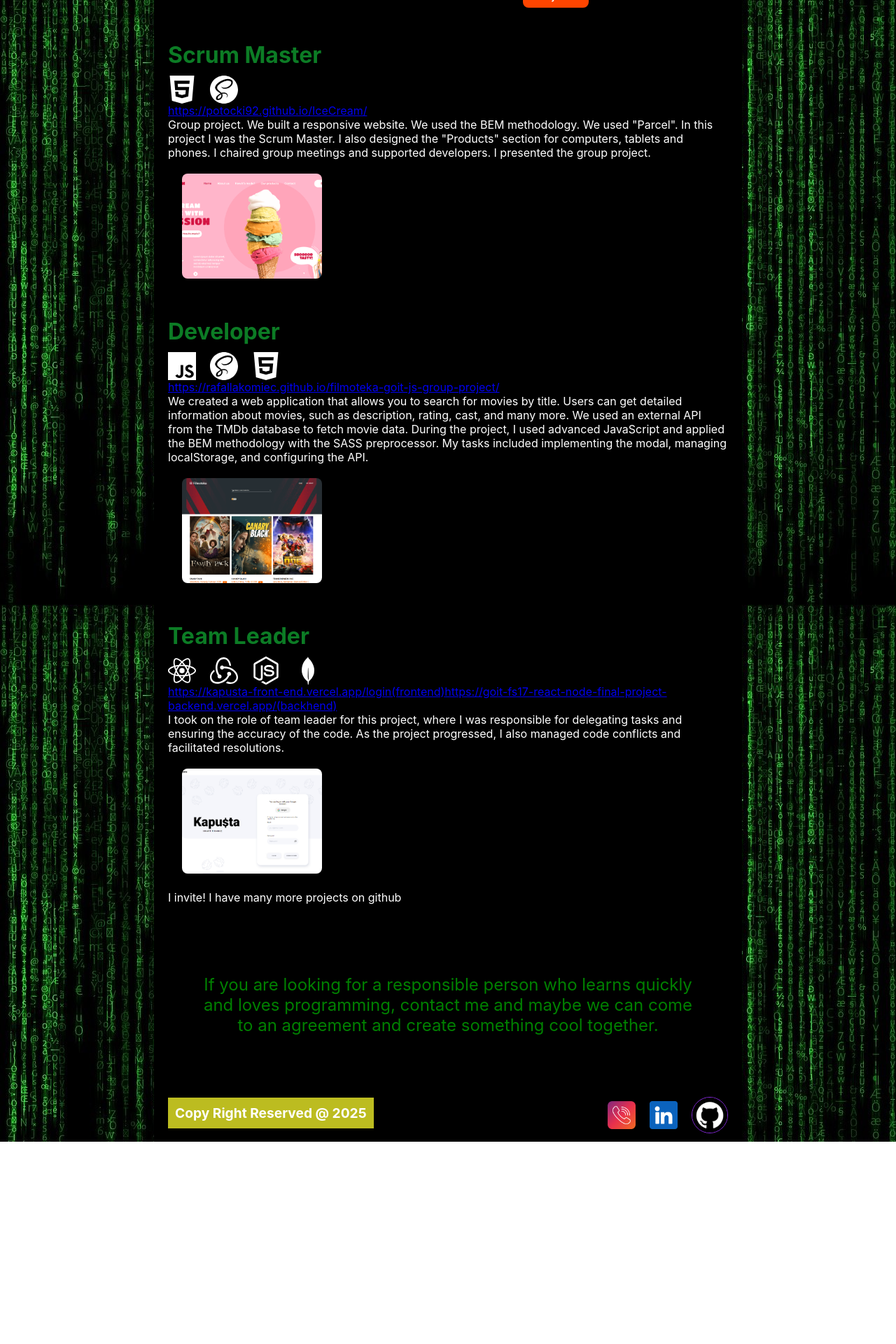
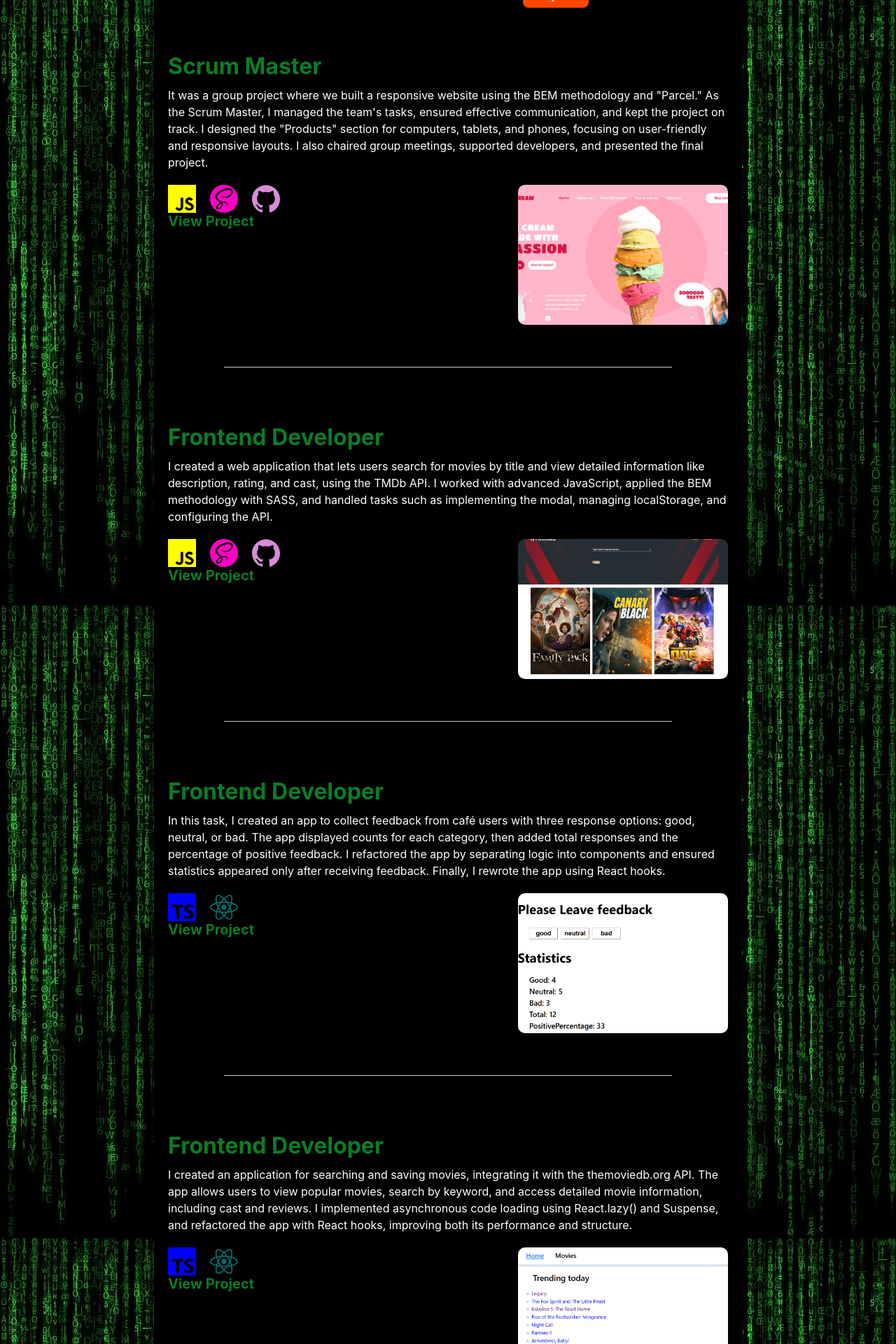
Before and after one commit to MateuszKar2/Portfolio, a React (Create React App) app: page /projects in a window 1280 px wide. Shown: the part 40-1960 px from the top of the page at 70% size. Before the commit the page ends 1671 px from the top, so only its background shows below. Built offline with nearby package versions, Linux system fonts and the light colour scheme.

Commit message:
add Projects

```diff
--- a/src/pages/Projects.jsx
+++ b/src/pages/Projects.jsx
@@ -1,121 +1,202 @@
 
 
 import styles from './../module/Projects.module.css';
-import {SiJavascript, SiReact, SiHtml5, SiSass, SiRedux, SiNodedotjs, SiMongodb } from 'react-icons/si';
+
+import {JavaScript, React, Node, Github, Mongo, Sass, Redux, TypeScript} from './Icons';
 
 const iceCream = require('./../assets/images/iceCream.png');
 const filmoteka = require('./../assets/images/Filmoteka.png');
-const kapusta =require('./../assets/images/Kapusta.png');
+const kapusta = require('./../assets/images/Kapusta.png');
+const feedback = require('./../assets/images/feedback.png');
+const movies = require('./../assets/images/movies.png');
+const registration = require('./../assets/images/registration.png');
 
-
-const  Projects = () => {
+const  Projectsss = () => {
 
     return(
         <>
-            <div className={styles.project__header}>
+        {/* Projekt pierwszy        */}
+<div className={styles.project}>
+    {/* Nagłówek z pozycją */}
+    <div className={styles.project__info}>
         <p className={styles.project__position}>Scrum Master</p>
+        <div className={styles.project__description}>
+            It was a group project where we built a responsive website using the BEM methodology and "Parcel." As the Scrum Master, I managed the team's tasks, ensured effective communication, and kept the project on track. I designed the "Products" section for computers, tablets, and phones, focusing on user-friendly and responsive layouts. I also chaired group meetings, supported developers, and presented the final project.
+        </div>
+    </div>
+
+    {/* Wizualizacja i link */}
+    <div className={styles.project__visual}>
+        <div className={styles.project__live}>
             <div className={styles.project__icons}>
-                        <SiHtml5/>
-                        <SiSass />
+                <JavaScript />
+                <Sass />
+                <Github />
             </div>
-                    <a href="https://potocki92.github.io/IceCream/" target="_blank" rel="noopener noreferrer">
-                            https://potocki92.github.io/IceCream/
+            <a className={styles.project__link} href="https://potocki92.github.io/IceCream/" target="_blank" rel="noopener noreferrer">
+                View Project
             </a>
         </div>
-            <div className={styles.project__place}>
-                <div className={styles.project__text}>
-                    Group project. We built a responsive website. We used the BEM methodology. We used "Parcel".
-                    In this project I was the Scrum Master. I also designed the "Products" section for computers, tablets and phones.
-                    I chaired group meetings and supported developers.
-                    I presented the group project.
+
+        <img className={styles.project__picture} src={iceCream} alt="Ice Cream Project - Responsive Web Design" />
     </div>
-                <img src={iceCream}
-                alt="My project"
-                style={{
-                width: '200px',
-                height: '150px',
-                objectFit: 'cover',
-                borderRadius: '8px',
-                boxShadow: '0 4px 8px rgba(0, 0, 0, 0.2)',
-                margin: '20px'
-                    }}
-                />
+
+    {/* Separator */}
+    <hr className={styles.separator} />
 </div>
 
 
-            <div className={styles.project__header}>
-                <p className={styles.project__position}>Developer</p>
+            {/* Projekt drugi */}
+<div className={styles.project}>
+    {/* Nagłówek z pozycją */}
+    <div className={styles.project__info}>
+        <p className={styles.project__position}>Frontend Developer</p>
+        <div className={styles.project__description}>
+            I created a web application that lets users search for movies by title and view detailed information like description, rating, and cast, using the TMDb API. I worked with advanced JavaScript, applied the BEM methodology with SASS, and handled tasks such as implementing the modal, managing localStorage, and configuring the API.
+        </div>
+    </div>
+
+    {/* Wizualizacja i link */}
+    <div className={styles.project__visual}>
+        <div className={styles.project__live}>
             <div className={styles.project__icons}>
-                        <SiJavascript/>
-                        <SiSass />
-                        <SiHtml5/>
+                <JavaScript />
+                <Sass />
+                <Github />
             </div>
-                    <a href="https://rafallakomiec.github.io/filmoteka-goit-js-group-project/" target="_blank" rel="noopener noreferrer">
-                             https://rafallakomiec.github.io/filmoteka-goit-js-group-project/
+            <a className={styles.project__link} href="https://rafallakomiec.github.io/filmoteka-goit-js-group-project/" target="_blank" rel="noopener noreferrer">
+                View Project
             </a>
         </div>
 
-            <div className={styles.project__place}>
-                <div className={styles.project__text}>
-                    We created a web application that allows you to search for movies by title. Users can get detailed information about movies, such as description, rating, cast, and many more.
-                    We used an external API from the TMDb database to fetch movie data. During the project, I used advanced JavaScript and applied the BEM methodology with the SASS preprocessor.
-                    My tasks included implementing the modal, managing localStorage, and configuring the API.
-                </div>
-                <img
-                src={filmoteka}
-                alt="My project two"
-                style={{
-                    width: '200px',
-                    height: '150px',
-                    objectFit: 'cover',
-                    borderRadius: '8px',
-                    boxShadow: '0 4px 8px rgba(0, 0, 0, 0.2)',
-                    margin: '20px'
-                }}
-                />
+        <img className={styles.project__picture} src={filmoteka} alt="Filmoteka Project" />
     </div>
 
-            <div className={styles.project__header}>
-                <p className={styles.project__position}>Team Leader</p>
-                    <div className={styles.project__icons}>
-                        <SiReact/>
-                        <SiRedux/>
-                        <SiNodedotjs/>
-                        <SiMongodb/>
+    {/* Separator */}
+    <hr className={styles.separator} />
 </div>
 
-            <div>
-                <a className={styles.project__links} href="https://kapusta-front-end.vercel.app/login" target="_blank" rel="noopener noreferrer">
-                        https://kapusta-front-end.vercel.app/login(frontend)
-                </a>
 
-                <a className={styles.project__links} href="https://goit-fs17-react-node-final-project-backend.vercel.app/" target="_blank" rel="noopener noreferrer">
-                        https://goit-fs17-react-node-final-project-backend.vercel.app/(backhend)
+{/* Projekt trzeci */}
+<div className={styles.project}>
+    {/* Nagłówek z pozycją */}
+    <div className={styles.project__info}>
+        <p className={styles.project__position}>Frontend Developer</p>
+        <div className={styles.project__description}>
+            In this task, I created an app to collect feedback from café users with three response options: good, neutral, or bad. The app displayed counts for each category, then added total responses and the percentage of positive feedback. I refactored the app by separating logic into components and ensured statistics appeared only after receiving feedback. Finally, I rewrote the app using React hooks.
+        </div>
+    </div>
+
+    {/* Wizualizacja i link */}
+    <div className={styles.project__visual}>
+        <div className={styles.project__live}>
+            <div className={styles.project__icons}>
+                <TypeScript />
+                <React />
+            </div>
+            <a className={styles.project__link} href="https://mateuszkar2.github.io/goit-react-hw-04-feedback/" target="_blank" rel="noopener noreferrer">
+                View Project
             </a>
         </div>
 
+        <img className={styles.project__picture} src={feedback} alt="Feedback Project" />
     </div>
 
-            <div className={styles.project__place}>
-                <div className={styles.project__text}>
-                I took on the role of team leader for this project,
-                where I was responsible for delegating tasks and ensuring the accuracy of the code.
-                 As the project progressed, I also managed code conflicts and facilitated resolutions.
+    {/* Separator */}
+    <hr className={styles.separator} />
 </div>
-                <img src={kapusta}
-                 alt="My project three"
-                 style={{
-                    width: '200px',
-                    height: '150px',
-                    objectFit: 'cover',
-                    borderRadius: '8px',
-                    boxShadow: '0 4px 8px rgba(0, 0, 0, 0.2)',
-                    margin: '20px'
-                }}
-                />
+
+
+{/* Projekt czwarty */}
+<div className={styles.project}>
+    {/* Nagłówek z pozycją */}
+    <div className={styles.project__info}>
+        <p className={styles.project__position}>Frontend Developer</p>
+        <div className={styles.project__description}>
+            I created an application for searching and saving movies, integrating it with the themoviedb.org API. The app allows users to view popular movies, search by keyword, and access detailed movie information, including cast and reviews. I implemented asynchronous code loading using React.lazy() and Suspense, and refactored the app with React hooks, improving both its performance and structure.
         </div>
-            <div className={styles.project__cont}>
-                <div className={styles.project__footer}>I invite! I have many more projects on github</div>
+    </div>
+
+    {/* Wizualizacja i link */}
+    <div className={styles.project__visual}>
+        <div className={styles.project__live}>
+            <div className={styles.project__icons}>
+                <TypeScript />
+                <React />
+            </div>
+            <a className={styles.project__link} href="https://mateuszkar2.github.io/goit-react-hw-05-movies/" target="_blank" rel="noopener noreferrer">
+                View Project
+            </a>
+        </div>
+
+        <img className={styles.project__picture} src={movies} alt="Movies Project" />
+    </div>
+
+    {/* Separator */}
+    <hr className={styles.separator} />
+</div>
+
+
+{/* Projekt piąty */}
+<div className={styles.project}>
+    {/* Nagłówek z pozycją */}
+    <div className={styles.project__info}>
+        <p className={styles.project__position}>Frontend Developer</p>
+        <div className={styles.project__description}>
+            I created a "Phonebook" app with user registration, login, and contact management. I integrated a JWT backend for authentication and added routing with React Router. I refactored the app to replace local storage with a backend and used Redux Toolkit to manage the state for contacts and filters. Asynchronous functions interact with the backend to enable saving, deleting, and filtering contacts.
+        </div>
+    </div>
+
+    {/* Wizualizacja i link */}
+    <div className={styles.project__visual}>
+        <div className={styles.project__live}>
+            <div className={styles.project__icons}>
+                <TypeScript />
+                <React />
+                <Redux />
+            </div>
+            <a className={styles.project__link} href="https://mateuszkar2.github.io/goit-react-hw-08-phonebook/" target="_blank" rel="noopener noreferrer">
+                View Project
+            </a>
+        </div>
+
+        <img className={styles.project__picture} src={registration} alt="Phonebook Project" />
+    </div>
+
+    {/* Separator */}
+    <hr className={styles.separator} />
+</div>
+
+
+{/* Projekt szósty */}
+<div className={styles.project}>
+    {/* Nagłówek z pozycją */}
+    <div className={styles.project__info}>
+        <p className={styles.project__position}>Team Leader</p>
+        <div className={styles.project__description}>
+            I took on the role of team leader for this project, where I was responsible for delegating tasks and ensuring the accuracy of the code. As the project progressed, I also managed code conflicts, helping resolve them and ensuring the team worked efficiently. Additionally, I coordinated the team’s efforts, organized meetings, and made sure the code quality was maintained while tasks were completed on time.
+        </div>
+    </div>
+
+    {/* Wizualizacja i link */}
+    <div className={styles.project__visual}>
+        <div className={styles.project__live}>
+            <div className={styles.project__icons}>
+                <React />
+                <Redux />
+                <Node />
+                <Mongo />
+            </div>
+            <a className={styles.project__link} href="https://kapusta-front-end.vercel.app/login" target="_blank" rel="noopener noreferrer">
+                View Project
+            </a>
+        </div>
+
+        <img className={styles.project__picture} src={kapusta} alt="Kapusta Project" />
+    </div>
+
+    {/* Separator */}
+    <hr className={styles.separator} />
 </div>
 
 
@@ -123,4 +204,4 @@ const  Projects = () => {
     )
 }
 
-export default Projects;
+export default Projectsss;
```
Lines whose indentation alone changed are shown as unchanged.
